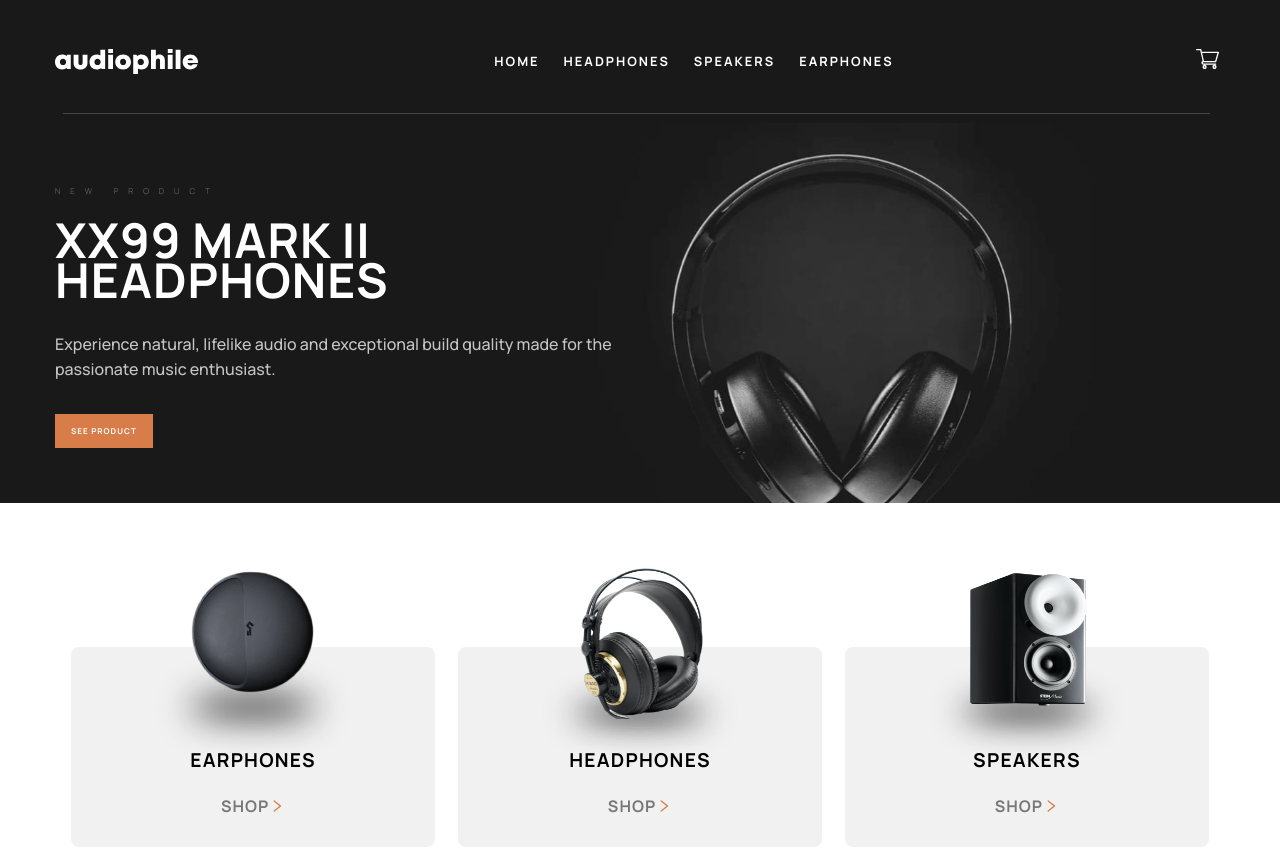
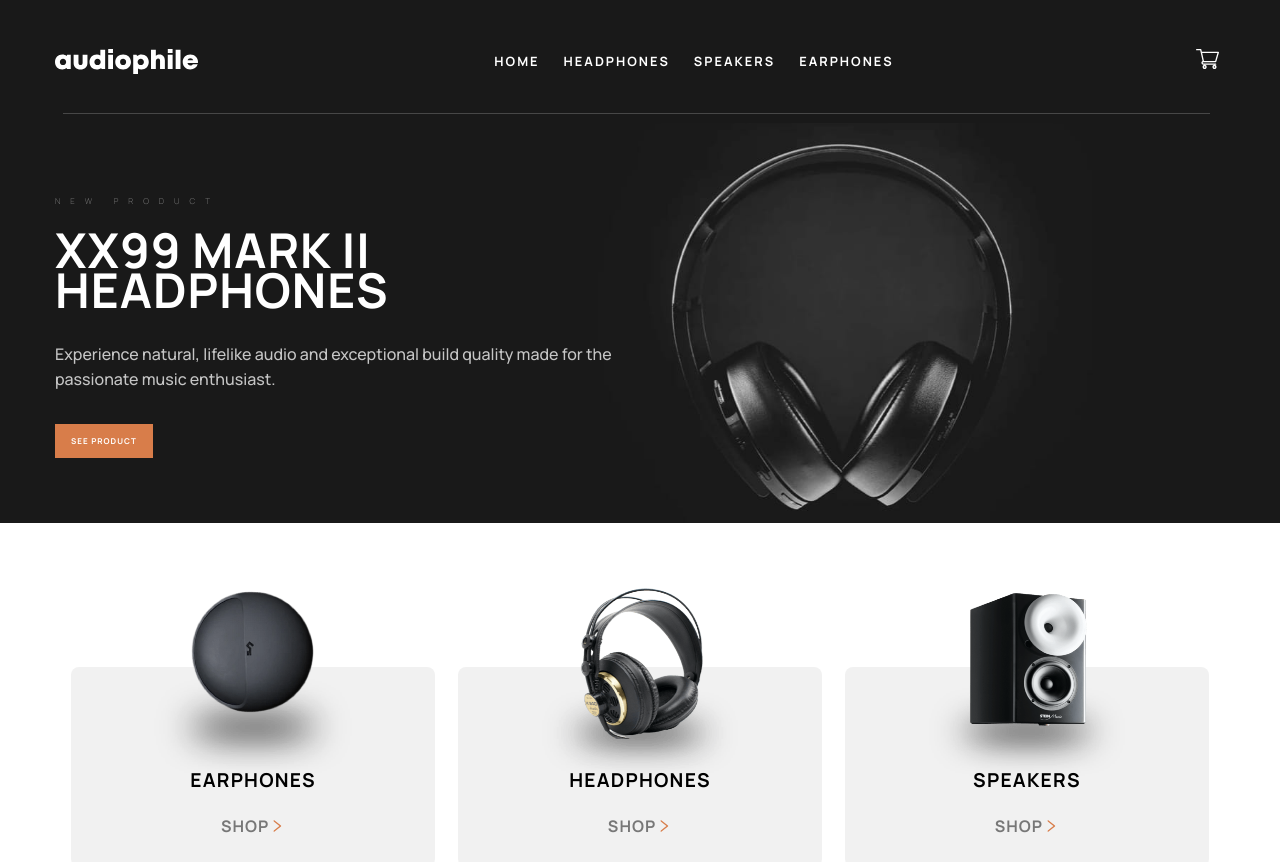
Before and after one commit to Chris-Ejeh/fastaudio-ecommerce-website, a Next.js app: page / in a window 1280 px wide. Shown: the top 862 px of the page. Built offline with nearby package versions, Linux system fonts and the light colour scheme.

Commit message:
increase background height

```diff
--- a/components/HeaderFooterInfo/HeaderInfo.module.scss
+++ b/components/HeaderFooterInfo/HeaderInfo.module.scss
@@ -9,9 +9,9 @@
 .headerContainer {
     background-repeat: no-repeat;
     background-size: 80%;
-    background-position: 60% -80px;
+    background-position: 60% -90px;
     background-color: $headerBackground;
-    height: 380px;
+    height: 400px;
     display: flex;
     flex-direction: column;
     justify-content: center;
```
